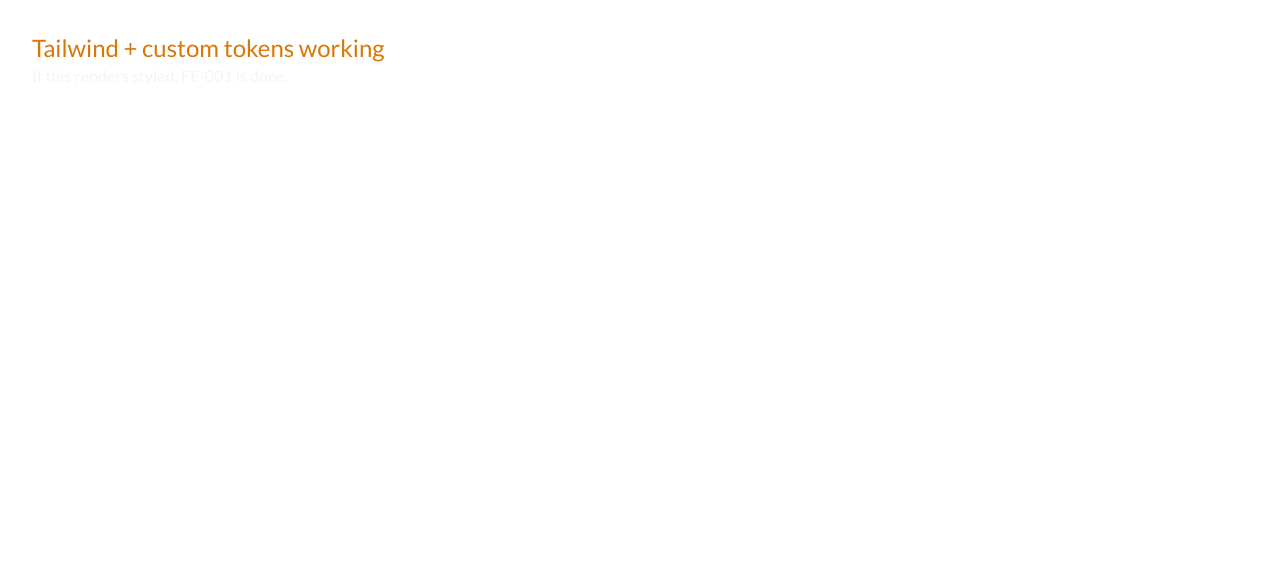
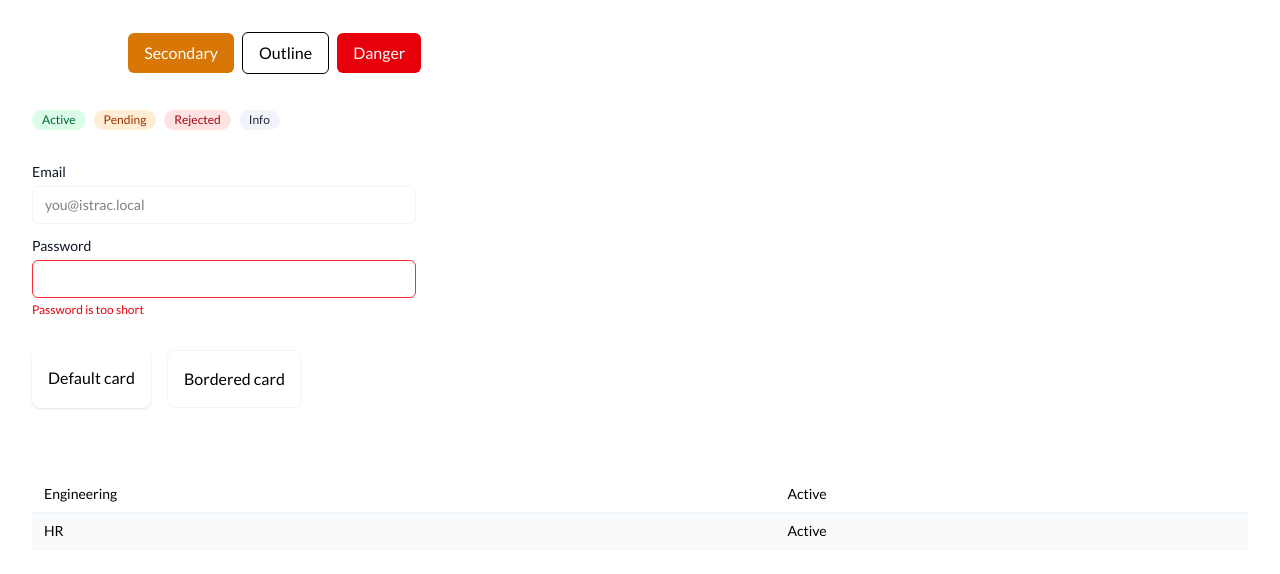
Before and after one commit to Dev-ayansharma/istrac-fms, a React (Vite) app in the folder frontend/: page / in a window 1280 px wide. Shown: the top 574 px of the page. Built offline with nearby package versions, Linux system fonts and the light colour scheme.

Commit message:
feat(FE-002): base component library (Button, Badge, Input, Modal, Card, Table, Avatar)feat(FE-003): google fonts loading

```diff
--- a/frontend/src/App.tsx
+++ b/frontend/src/App.tsx
@@ -1,11 +1,6 @@
-
+import { ComponentDemo } from './pages/ComponentDemo'
 
 function App() {
-  return (
-    <div className="bg-navy-900 text-white p-8 font-sans">
-      <h1 className="text-orange-500 text-2xl">Tailwind + custom tokens working</h1>
-      <p className="text-slate-100">If this renders styled, FE-001 is done.</p>
-    </div>
-  )
+  return <ComponentDemo />
 }
 export default App
--- /dev/null
+++ b/frontend/src/components/Avatar.tsx
@@ -0,0 +1,37 @@
+interface AvatarProps {
+  name: string
+  src?: string
+  shape?: 'circle' | 'square'
+  size?: 'sm' | 'md' | 'lg'
+}
+
+const sizeStyles = {
+  sm: 'w-8 h-8 text-xs',
+  md: 'w-10 h-10 text-sm',
+  lg: 'w-14 h-14 text-lg',
+}
+
+function getInitials(name: string) {
+  return name
+    .split(' ')
+    .map((p) => p[0])
+    .slice(0, 2)
+    .join('')
+    .toUpperCase()
+}
+
+export function Avatar({ name, src, shape = 'circle', size = 'md' }: AvatarProps) {
+  const shapeClass = shape === 'circle' ? 'rounded-full' : 'rounded-md'
+
+  if (src) {
+    return <img src={src} alt={name} className={`${sizeStyles[size]} ${shapeClass} object-cover`} />
+  }
+
+  return (
+    <div
+      className={`${sizeStyles[size]} ${shapeClass} bg-navy-500 text-white flex items-center justify-center font-medium`}
+    >
+      {getInitials(name)}
+    </div>
+  )
+}
--- /dev/null
+++ b/frontend/src/components/Badge.tsx
@@ -0,0 +1,22 @@
+import type { ReactNode } from "react"
+
+
+interface BadgeProps {
+  variant?: 'success' | 'warning' | 'danger' | 'info'
+  children: ReactNode
+}
+
+const variantStyles = {
+  success: 'bg-green-100 text-green-800',
+  warning: 'bg-orange-100 text-orange-800',
+  danger: 'bg-red-100 text-red-800',
+  info: 'bg-slate-100 text-slate-800',
+}
+
+export function Badge({ variant = 'info', children }: BadgeProps) {
+  return (
+    <span className={`inline-block px-2.5 py-0.5 rounded-full text-xs font-medium ${variantStyles[variant]}`}>
+      {children}
+    </span>
+  )
+}
--- /dev/null
+++ b/frontend/src/components/Button.tsx
@@ -0,0 +1,32 @@
+import type { ReactNode,ButtonHTMLAttributes} from "react"
+
+
+interface ButtonProps extends ButtonHTMLAttributes<HTMLButtonElement> {
+  variant?: 'primary' | 'secondary' | 'outline' | 'danger'
+  size?: 'sm' | 'md' | 'lg'
+  children: ReactNode
+}
+
+const variantStyles = {
+  primary: 'bg-navy-900 text-white hover:bg-navy-700',
+  secondary: 'bg-orange-500 text-white hover:bg-orange-600',
+  outline: 'border border-navy-900 text-navy-900 hover:bg-navy-50',
+  danger: 'bg-red-600 text-white hover:bg-red-700',
+}
+
+const sizeStyles = {
+  sm: 'px-3 py-1.5 text-sm',
+  md: 'px-4 py-2 text-base',
+  lg: 'px-6 py-3 text-lg',
+}
+
+export function Button({ variant = 'primary', size = 'md', className = '', children, ...props }: ButtonProps) {
+  return (
+    <button
+      className={`rounded-md font-sans font-medium transition-colors disabled:opacity-50 disabled:cursor-not-allowed ${variantStyles[variant]} ${sizeStyles[size]} ${className}`}
+      {...props}
+    >
+      {children}
+    </button>
+  )
+}
--- /dev/null
+++ b/frontend/src/components/Card.tsx
@@ -0,0 +1,17 @@
+import type { ReactNode } from "react"
+
+
+interface CardProps {
+  variant?: 'default' | 'bordered'
+  children: ReactNode
+  className?: string
+}
+
+const variantStyles = {
+  default: 'bg-white shadow-sm',
+  bordered: 'bg-white border border-slate-100',
+}
+
+export function Card({ variant = 'default', children, className = '' }: CardProps) {
+  return <div className={`rounded-lg p-4 ${variantStyles[variant]} ${className}`}>{children}</div>
+}
--- /dev/null
+++ b/frontend/src/components/Input.tsx
@@ -0,0 +1,27 @@
+import type { InputHTMLAttributes } from "react"
+
+
+interface InputProps extends InputHTMLAttributes<HTMLInputElement> {
+  label?: string
+  error?: string
+}
+
+export function Input({ label, error, className = '', id, ...props }: InputProps) {
+  return (
+    <div className="flex flex-col gap-1">
+      {label && (
+        <label htmlFor={id} className="text-sm font-medium text-slate-900">
+          {label}
+        </label>
+      )}
+      <input
+        id={id}
+        className={`px-3 py-2 rounded-md border font-sans text-sm outline-none transition-colors
+          ${error ? 'border-red-500 focus:border-red-600' : 'border-slate-100 focus:border-navy-500'}
+          ${className}`}
+        {...props}
+      />
+      {error && <span className="text-xs text-red-600">{error}</span>}
+    </div>
+  )
+}
--- /dev/null
+++ b/frontend/src/components/Modal.tsx
@@ -0,0 +1,31 @@
+import type { ReactNode } from "react"
+
+
+interface ModalProps {
+  isOpen: boolean
+  onClose: () => void
+  title?: string
+  size?: 'sm' | 'lg'
+  children: ReactNode
+}
+
+const sizeStyles = {
+  sm: 'max-w-md',
+  lg: 'max-w-2xl',
+}
+
+export function Modal({ isOpen, onClose, title, size = 'sm', children }: ModalProps) {
+  if (!isOpen) return null
+
+  return (
+    <div className="fixed inset-0 z-50 flex items-center justify-center bg-black/50" onClick={onClose}>
+      <div
+        className={`w-full ${sizeStyles[size]} bg-white rounded-lg shadow-lg p-6`}
+        onClick={(e) => e.stopPropagation()}
+      >
+        {title && <h2 className="text-lg font-semibold text-navy-900 mb-4">{title}</h2>}
+        {children}
+      </div>
+    </div>
+  )
+}
--- /dev/null
+++ b/frontend/src/components/Table.tsx
@@ -0,0 +1,44 @@
+import type { ReactNode } from "react"
+
+
+interface Column<T> {
+  key: keyof T
+  header: string
+  render?: (row: T) => ReactNode
+}
+
+interface TableProps<T> {
+  columns: Column<T>[]
+  data: T[]
+  variant?: 'default' | 'striped'
+}
+
+export function Table<T extends { id: string | number }>({ columns, data, variant = 'default' }: TableProps<T>) {
+  return (
+    <table className="w-full border-collapse text-sm">
+      <thead>
+        <tr className="bg-navy-900 text-white">
+          {columns.map((col) => (
+            <th key={String(col.key)} className="text-left px-3 py-2 font-medium">
+              {col.header}
+            </th>
+          ))}
+        </tr>
+      </thead>
+      <tbody>
+        {data.map((row, i) => (
+          <tr
+            key={row.id}
+            className={variant === 'striped' && i % 2 === 1 ? 'bg-slate-50' : 'bg-white'}
+          >
+            {columns.map((col) => (
+              <td key={String(col.key)} className="px-3 py-2 border-b border-slate-100">
+                {col.render ? col.render(row) : String(row[col.key])}
+              </td>
+            ))}
+          </tr>
+        ))}
+      </tbody>
+    </table>
+  )
+}
--- /dev/null
+++ b/frontend/src/components/index.ts
@@ -0,0 +1,7 @@
+export { Button } from './Button'
+export { Badge } from './Badge'
+export { Input } from './Input'
+export { Modal } from './Modal'
+export { Card } from './Card'
+export { Table } from './Table'
+export { Avatar } from './Avatar'
--- /dev/null
+++ b/frontend/src/pages/ComponentDemo.tsx
@@ -0,0 +1,61 @@
+import { useState } from 'react'
+import { Button, Badge, Input, Modal, Card, Table, Avatar } from '../components'
+
+interface Row {
+  id: number
+  name: string
+  status: string
+}
+
+const sampleData: Row[] = [
+  { id: 1, name: 'Engineering', status: 'Active' },
+  { id: 2, name: 'HR', status: 'Active' },
+]
+
+export function ComponentDemo() {
+  const [modalOpen, setModalOpen] = useState(false)
+
+  return (
+    <div className="p-8 space-y-8 font-sans">
+      <section className="space-x-2">
+        <Button variant="primary">Primary</Button>
+        <Button variant="secondary">Secondary</Button>
+        <Button variant="outline">Outline</Button>
+        <Button variant="danger">Danger</Button>
+      </section>
+
+      <section className="space-x-2">
+        <Badge variant="success">Active</Badge>
+        <Badge variant="warning">Pending</Badge>
+        <Badge variant="danger">Rejected</Badge>
+        <Badge variant="info">Info</Badge>
+      </section>
+
+      <section className="max-w-sm space-y-3">
+        <Input label="Email" placeholder="you@istrac.local" />
+        <Input label="Password" type="password" error="Password is too short" />
+      </section>
+
+      <section className="flex gap-4">
+        <Card variant="default">Default card</Card>
+        <Card variant="bordered">Bordered card</Card>
+      </section>
+
+      <section>
+        <Table columns={[{ key: 'name', header: 'Department' }, { key: 'status', header: 'Status' }]} data={sampleData} variant="striped" />
+      </section>
+
+      <section className="space-x-2 flex items-center">
+        <Avatar name="Ayan Sharma" />
+        <Avatar name="Jane Doe" shape="square" size="lg" />
+      </section>
+
+      <section>
+        <Button onClick={() => setModalOpen(true)}>Open Modal</Button>
+        <Modal isOpen={modalOpen} onClose={() => setModalOpen(false)} title="Demo Modal">
+          <p className="text-slate-500">Modal content goes here.</p>
+        </Modal>
+      </section>
+    </div>
+  )
+}
```
